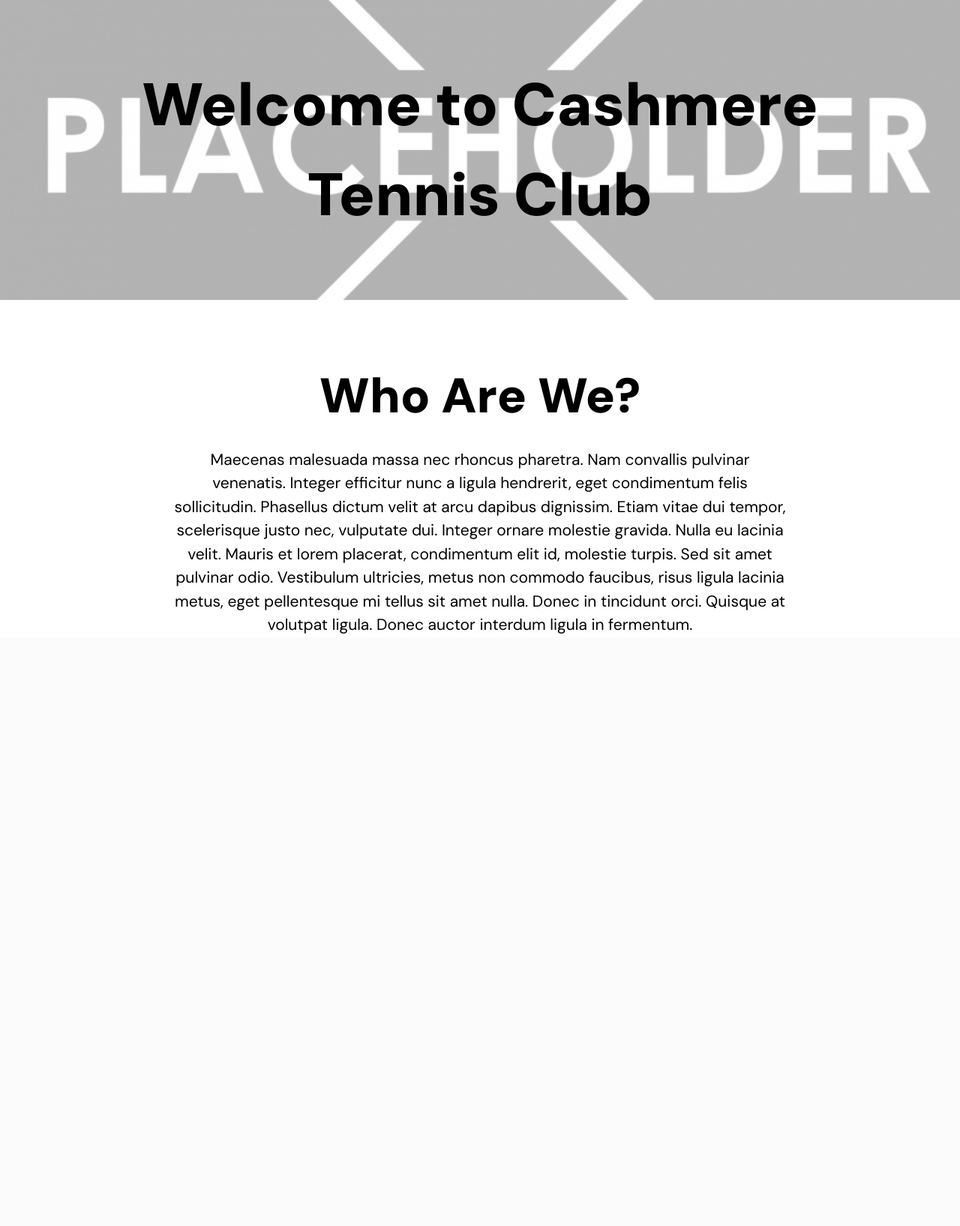
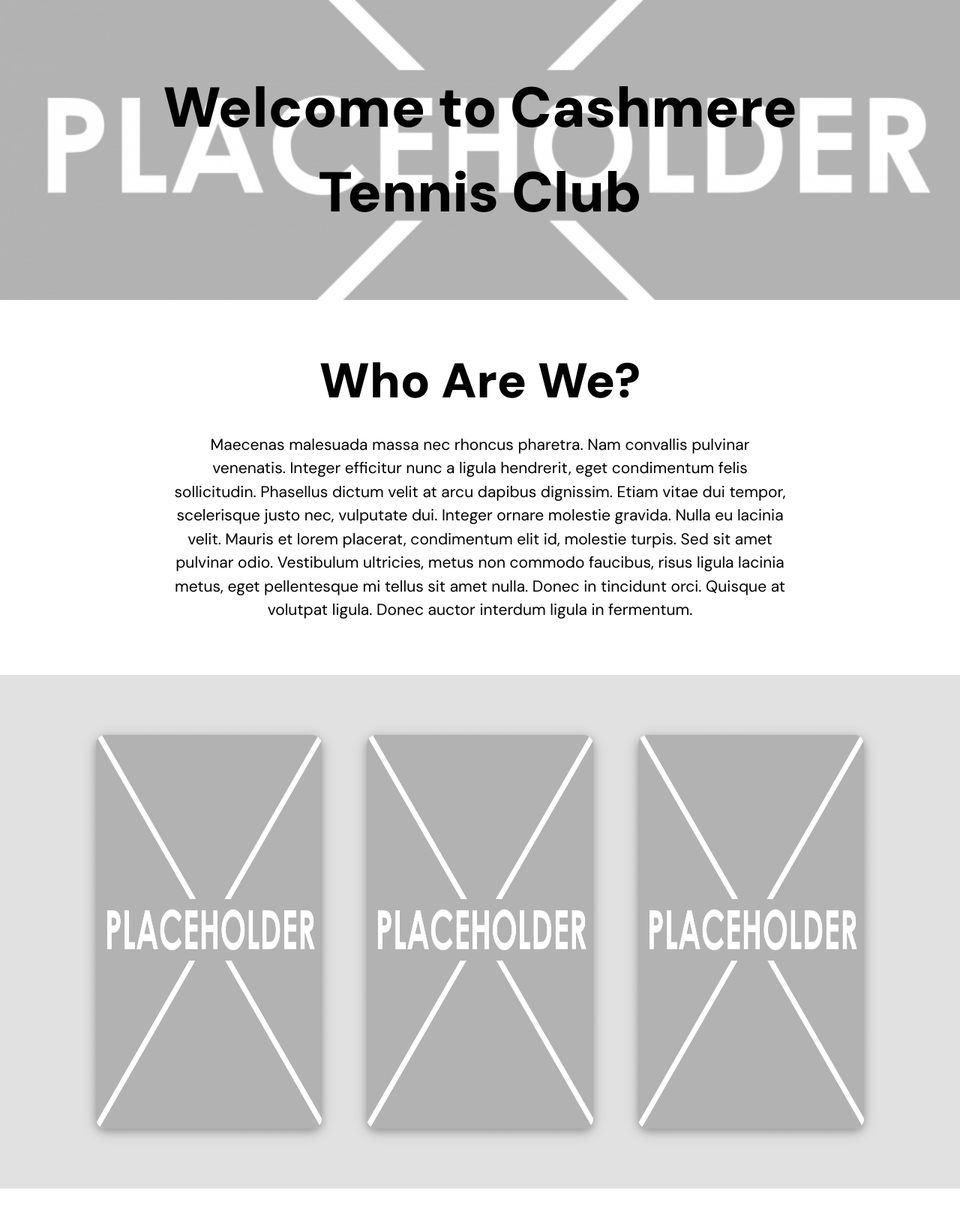
Before and after one commit to NikitaSidaway/Tennis-app, a Flask app: page / in a window 1280 px wide. Shown: the whole page at 75% size. Before the commit the page ends 845 px from the top, so only its background shows below. Run offline with Flask 3, Linux system fonts and the light colour scheme.

Commit message:
Added three coloumn layout to homepage

```diff
--- a/static/styles.css
+++ b/static/styles.css
@@ -26,7 +26,7 @@ body, p, h1, h2, h3, h4, h5, h6, p, ol, ul {
 
 
 h1 {
-  font-size: 80px;
+  font-size: 75px;
   font-weight: 1000;
 }
 
@@ -34,7 +34,7 @@ h2 {
   font-size: 65px;
   font-weight: 900;
   text-align: center;
-  margin-top: 80px;
+  margin-top: 60px;
   margin-bottom: 20px;
 
 }
@@ -62,10 +62,6 @@ p {
   width: 80%;
   margin: auto;
 
-}
-
-date {
-  font-size: 20px;
 }
 
 body {
@@ -99,6 +95,7 @@ img {
 .onecoloumn {
   width: 80%;
   margin: auto;
+  margin-bottom: 70px;
 
 }
 
@@ -112,6 +109,22 @@ img {
   text-decoration: none;
   color: inherit;
 }
+
+.home-wrapper-threecoloumn {
+  width: 100%;
+  padding: 80px 0;
+  background-color: #e1e1e1;
+  margin: 50px 0;
+}
+
+.home-threecoloumn {
+  border-radius: 13px;
+}
+
+.home-threecoloumn img {
+  height: 525px;
+}
+
 
 
 .hero-image {
--- a/templates/home.html
+++ b/templates/home.html
@@ -13,6 +13,18 @@
         <p>Maecenas malesuada massa nec rhoncus pharetra. Nam convallis pulvinar venenatis. Integer efficitur nunc a ligula hendrerit, eget condimentum felis sollicitudin. Phasellus dictum velit at arcu dapibus dignissim. Etiam vitae dui tempor, scelerisque justo nec, vulputate dui. Integer ornare molestie gravida. Nulla eu lacinia velit. Mauris et lorem placerat, condimentum elit id, molestie turpis. Sed sit amet pulvinar odio. Vestibulum ultricies, metus non commodo faucibus, risus ligula lacinia metus, eget pellentesque mi tellus sit amet nulla. Donec in tincidunt orci. Quisque at volutpat ligula. Donec auctor interdum ligula in fermentum.</p>
     </div>
 
-</div>
+    <div class = "home-wrapper-threecoloumn">
+        <div class="threecoloumn">
+            <div class="w3-card-4 home-threecoloumn">
+                <img src="./static/images/placeholder.png" alt="Event image">
+            </div>
+            <div class="w3-card-4 home-threecoloumn">
+                <img src="./static/images/placeholder.png" alt="Event image">
+            </div>
+            <div class="w3-card-4 home-threecoloumn">
+                <img src="./static/images/placeholder.png" alt="Event image">
+            </div>
+        </div>
+    </div>
 
 {% endblock %}
```
